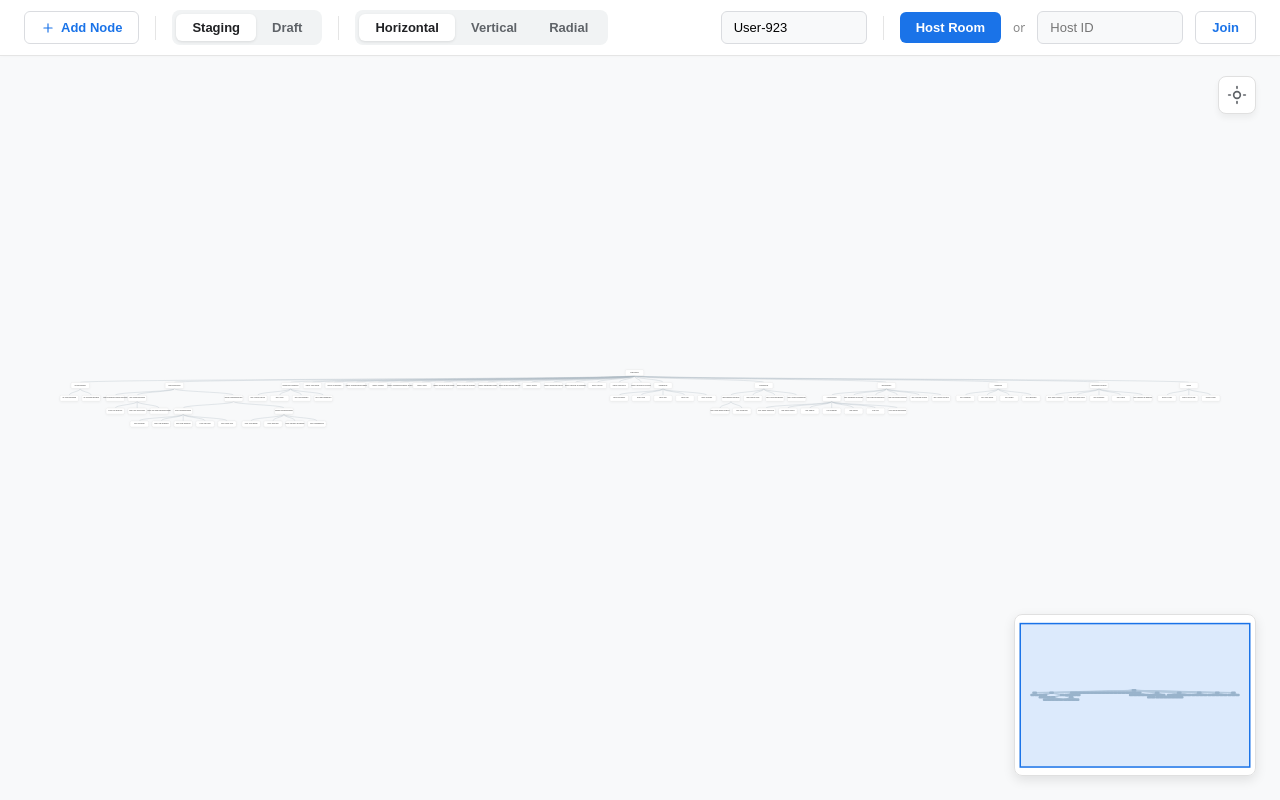
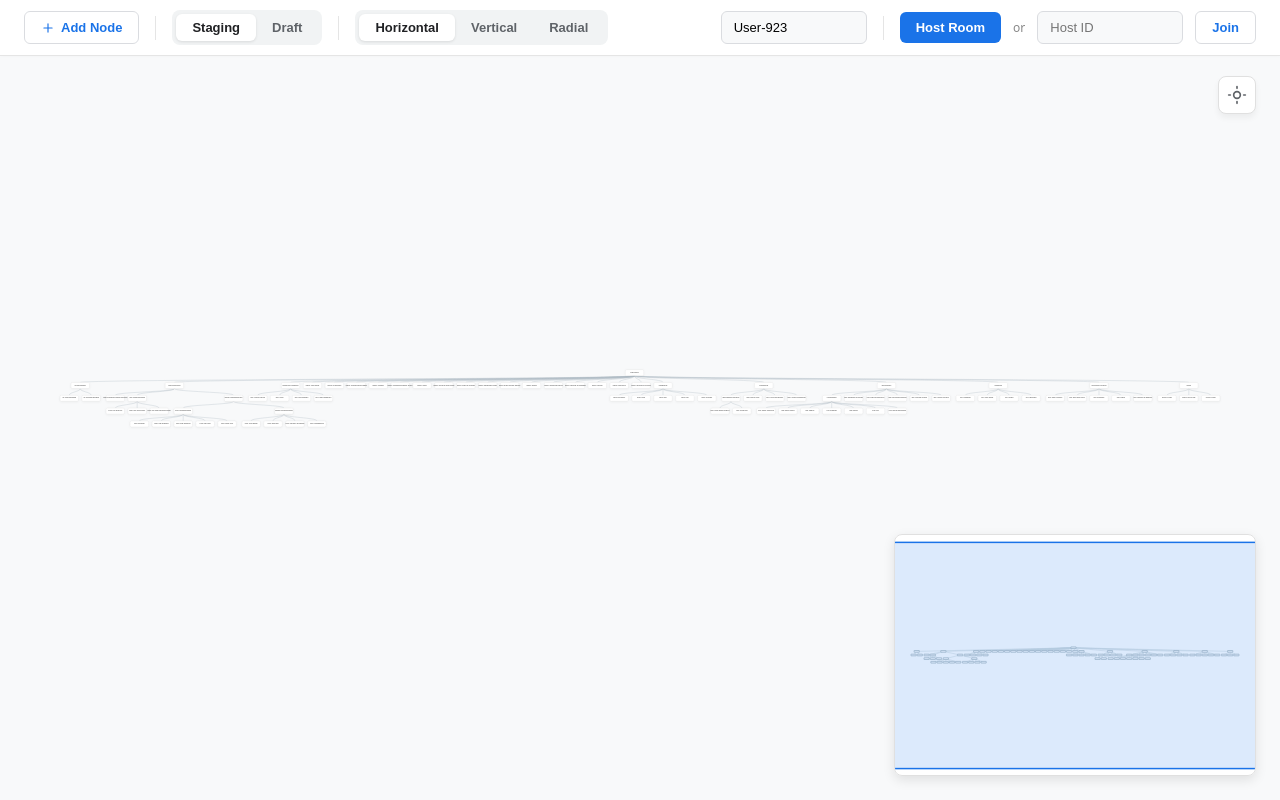
Before and after one commit to ArielMant0/collaborative-hierarchy-construction, a Vue app: page / in a window 1280 px wide. Built offline with nearby package versions, Linux system fonts and the light colour scheme.

Commit message:
fix minimap

```diff
--- a/src/components/canvas/Minimap.vue
+++ b/src/components/canvas/Minimap.vue
@@ -33,7 +33,7 @@ const minimapSvg = ref(null);
 const treeGroup = ref(null);
 const viewRect = ref(null);
 
-const MINIMAP_SIZE = { width: 240, height: 160 };
+const MINIMAP_SIZE = { width: 360, height: 240 };
 const NODE_DIMENSIONS = { width: 110, height: 36 };
 
 let currentScale = 1;
@@ -135,7 +135,7 @@ function drawMinimap() {
     .attr('x2', d => d.target.px)
     .attr('y2', d => d.target.py)
     .attr('stroke', '#cfd8dc')
-    .attr('stroke-width', 1.5)
+    .attr('stroke-width', 0.5)
     .attr('vector-effect', 'non-scaling-stroke')
     .style('opacity', d => d.source.data.isSystemRoot ? 0 : 1);
 
@@ -147,7 +147,7 @@ function drawMinimap() {
     .attr('y', d => d.py - NODE_DIMENSIONS.height / 2)
     .attr('width', NODE_DIMENSIONS.width)
     .attr('height', NODE_DIMENSIONS.height)
-    .attr('rx', 8)
+    .attr('rx', 2)
     .attr('vector-effect', 'non-scaling-stroke')
     .attr('fill', d => {
       if (d.data.isSystemRoot) return 'none';
@@ -157,7 +157,7 @@ function drawMinimap() {
       if (d.data.isSystemRoot) return 'none';
       return d.data.conflicts?.length ? '#ff9800' : '#b0bec5';
     })
-    .attr('stroke-width', 1.5);
+    .attr('stroke-width', 0.75);
 
   updateViewport();
 }
```
